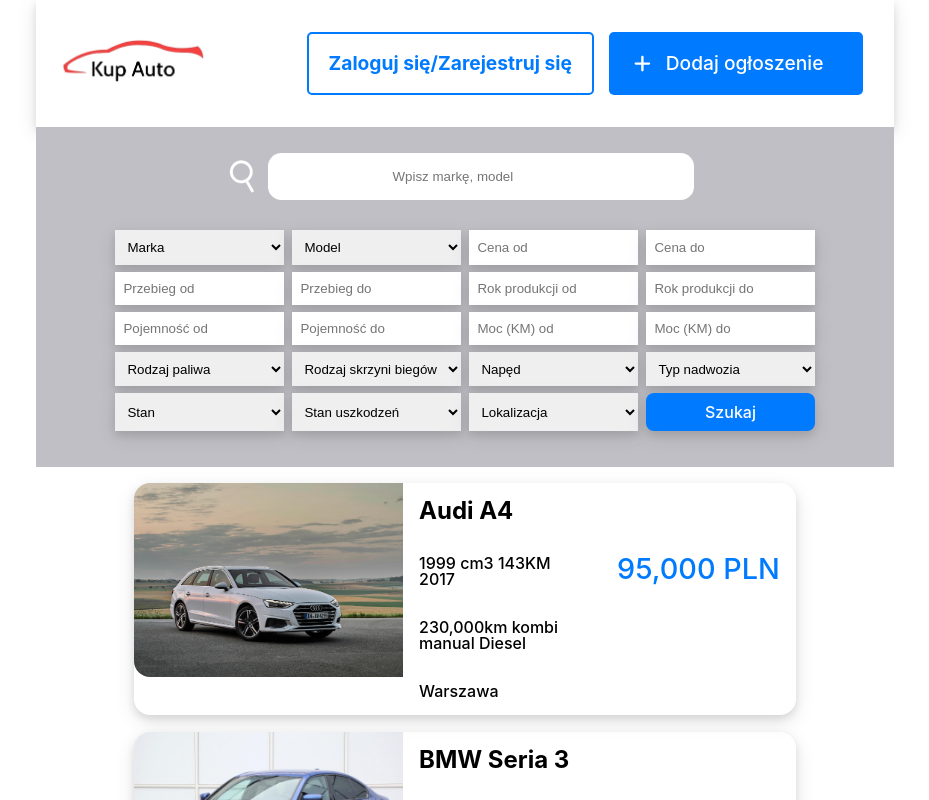
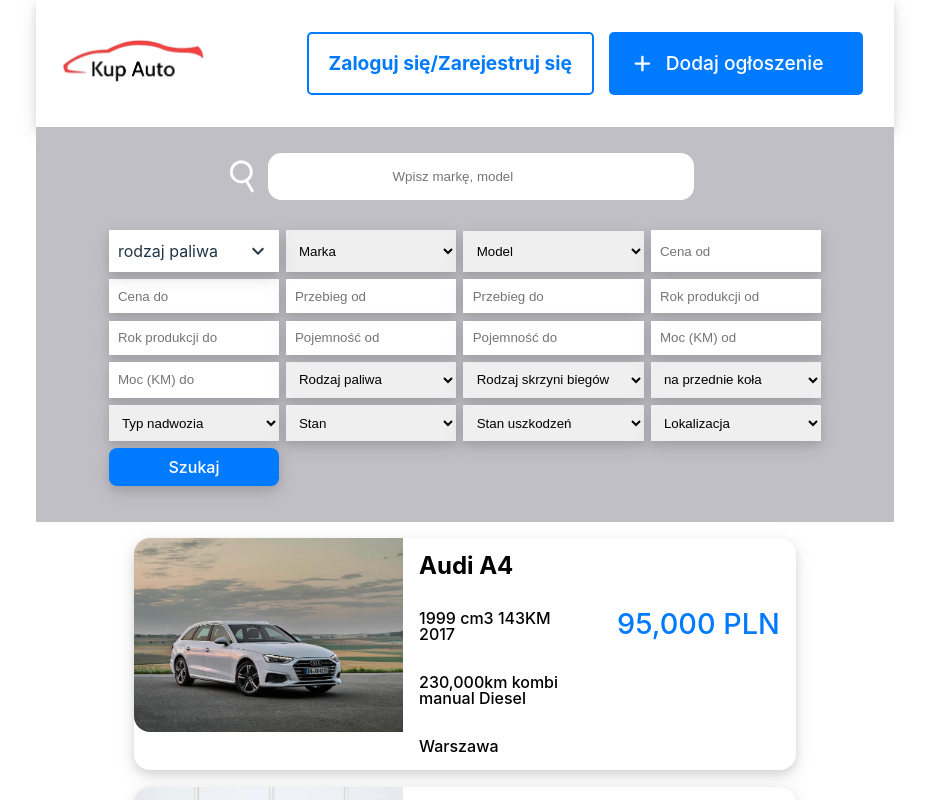
Before and after one commit to KrystianPolak/kupAuto, a React (Vite) app in the folder frontend/: page /core in a window 1280 px wide. Shown: the top 800 px of the page, without its empty margins (175-1104 px from the left). Built offline with nearby package versions, Linux system fonts and the light colour scheme.

Commit message:
MultiSelectCheckbox

```diff
--- /dev/null
+++ b/frontend/src/components/MultiSelectCheckbox/MultiSelectCheckbox.jsx
@@ -0,0 +1,53 @@
+import React, { useState } from 'react';
+import './multi-select-checkbox.css'
+import { Checkbox, FormControlLabel} from '@mui/material';
+import ExpandMoreIcon from '@mui/icons-material/ExpandMore';
+
+const MultiSelectCheckbox = ({ options, onChange, placeholder }) => {
+    const [isOpen, setIsOpen] = useState(false);
+    const [selectedValues, setSelectedValues] = useState([]);
+
+    const toggleDropdown = () => {
+      setIsOpen(!isOpen);
+    };
+
+    const handleCheckboxChange = (value) => {
+      const newSelectedValues = selectedValues.includes(value)
+        ? selectedValues.filter((v) => v !== value)
+        : [...selectedValues, value];
+      setSelectedValues(newSelectedValues);
+      onChange(newSelectedValues);  // Przekazanie nowych wartości do komponentu nadrzędnego
+    };
+
+
+
+  return (
+    <div className="multi-select-checkbox">
+      <div className="select-box" onClick={toggleDropdown}>
+        <span>{placeholder}</span><ExpandMoreIcon></ExpandMoreIcon>
+        <div className={`dropdown ${isOpen ? 'open' : ''}`}>
+          {options.map(([key, label]) => (
+            <FormControlLabel
+            key={key}
+            control={
+              <Checkbox
+                checked={selectedValues.includes(key)}
+                onChange={() => handleCheckboxChange(key)}
+                sx={{
+                    color: 'salmon', // Zmiana koloru w stanie nieaktywności
+                    '&.Mui-checked': {
+                      color: 'salmon', // Zmiana koloru, gdy checkbox jest zaznaczony
+                    }
+                  }}
+              />
+            }
+            label={label}
+          />
+          ))}
+        </div>
+      </div>
+    </div>
+  );
+};
+
+export default MultiSelectCheckbox;
--- /dev/null
+++ b/frontend/src/components/MultiSelectCheckbox/multi-select-checkbox.css
@@ -0,0 +1,37 @@
+.select-box {
+    background-color: white;
+    position: relative;
+    padding: 5%;
+    border: none;
+    margin: 2%;
+    box-shadow: 0 4px 8px rgba(0, 0, 0, 0.1), 0 6px 20px rgba(0, 0, 0, 0.1);
+    display: flex;
+    align-items: center;
+    justify-content: space-between;
+  }
+
+  .dropdown {
+    display: flex;
+    top: 100%;
+    display: none;
+    position: absolute;
+    background-color: white;
+    /* border: 1px solid #ddd; */
+    width: 100%;
+    max-height: 150px;
+    font-size: 1.5em;
+    overflow-y: auto;
+    z-index: 1;
+    left: 0;
+    box-sizing: border-box;
+  }
+
+  .multi-select-checkbox .dropdown.open {
+    display: block;
+  }
+
+  .multi-select-checkbox label {
+    display: flex;
+    align-items: center;
+    margin-bottom: 5px;
+  }
--- a/frontend/src/components/Search.jsx
+++ b/frontend/src/components/Search.jsx
@@ -1,41 +1,48 @@
 import React, { useState } from 'react';
 import LoupeIcon from '../assets/images/loupe-svgrepo-com.svg';
-import { fuelTypes, drives, gearboxTypes, conditions, damages, bodyTypes } from './Announcments';
+// import { fuelTypes, drives, gearboxTypes, conditions, damages, bodyTypes } from './Announcments';
 // import Announcments from './Announcments';
 import Announcments, { advertisements } from './Announcments';
-import carBrandsAndModels from '../data/carBrandsAndModels.json'
+// import carBrandsAndModels from '../data/carBrandsAndModels.json'
+import useCarBrandsAndModels from '../hooks/useCarBrandsAndModels';
+import useCarData from '../hooks/useCarData';
+import MultiSelectCheckbox from './MultiSelectCheckbox/MultiSelectCheckbox';
+
+
 
 
 const Search = () => {
-  const [selectedBrand, setSelectedBrand] = useState('');
-  const [selectedFuelType, setSelectedFuelType] = useState('');
-  const [selectedBodyType, setSelectedBodyType] = useState('');
+  // const [selectedBrand, setSelectedBrand] = useState('');
   const [selectedLocation, setSelectedLocation] = useState('');
 
-  const carBrands = carBrandsAndModels.map((car) => car.brand).sort();
+  const { carBrands, selectedBrand, handleBrandChange, carModels } = useCarBrandsAndModels();
+  const {selectedFuelTypes,
+    selectedGearBoxes,
+    selectedDrives,
+    selectedCondition,
+    selectedDamages,
+    selectedBodyTypes,
+    fuelTypes,
+    gearBoxes,
+    drives,
+    condition,
+    damages,
+    bodyTypes,
+    setSelectedValue} = useCarData();
 
-  const handleBrandChange = (e) => {
-    setSelectedBrand(e.target.value);
-  };
-
-  const selectedBrandData = carBrandsAndModels.find((car) => car.brand === selectedBrand);
-  const getCarModels = () => {
-    if (selectedBrandData) {
-      return selectedBrandData.models;
-    }
-    return [];
-  };
-  const carModels = getCarModels();
-
+  const getSelect = (handle) => (e) => handle(e.target.value);
 
 
   const filteredCars = advertisements.filter((car) => {
     return (
       (selectedBrand === '' || car.brand === selectedBrand) &&
-      (selectedFuelType === '' || car.fuelType === selectedFuelType) &&
-      (selectedBodyType === '' || car.bodyType === selectedBodyType)
+      (selectedFuelTypes.length === 0 || selectedFuelTypes.includes(car.fuelType.toLowerCase())) &&
+      (selectedBodyTypes === '' || car.bodyType === selectedBodyTypes)
     );
   });
+
+  console.log(selectedFuelTypes);
+
   return (
     <>
      <section className="search-section">
@@ -44,7 +51,12 @@
              <input placeholder="Wpisz markę, model" className="browser" type="text"/>
          </div>
          <form className="search" action="">
-             <select className="search__select" name="car-brands" id="searchBrand" onChange={handleBrandChange}>
+            <MultiSelectCheckbox
+        options={fuelTypes}
+        placeholder={'rodzaj paliwa'}
+        onChange={(selectedFuelTypes) => setSelectedValue('fuelTypes', selectedFuelTypes)}
+        />
+             <select className="search__select" name="car-brands" id="searchBrand" onChange={getSelect(handleBrandChange)}>
                  <option value="">Marka</option>
                  {carBrands.map((brand, index) => (
                     <option key={index} value={brand}>{brand}</option>
@@ -78,31 +90,25 @@
 
              <input type="text" className="search__select" placeholder="Moc (KM) do" name="power-to"/>
 
-             <select className="search__select" name="fuel-type" id="searchFuelType">
+             <select className="search__select" name="fuel-type" id="searchFuelType" onChange={(e) => setSelectedValue('fuelTypes', e.target.value)}>
                  <option value="">Rodzaj paliwa</option>
-                 {Object.keys(fuelTypes).map((key) => (
-                   <option key={key} value={fuelTypes[key]}>
-                     {fuelTypes[key]}
-                   </option>
-                 ))}
+                 {fuelTypes.map(([key, value]) => (
+                    <option key={key} value={value}>{value}</option>
+                  ))}
              </select>
 
-             <select className="search__select" name="gearbox-type" id="">
+             <select className="search__select" name="gearbox-type" id="" onChange={(e) => setSelectedValue('gearBoxes', e.target.value)}>
                  <option value="">Rodzaj skrzyni biegów</option>
-                 {Object.keys(gearboxTypes).map((key) => (
-                   <option key={key} value={gearboxTypes[key]}>
-                     {gearboxTypes[key]}
-                   </option>
-                 ))}
+                 {gearBoxes.map(([key, value]) => (
+                    <option key={key} value={value}>{value}</option>
+                  ))}
              </select>
 
-             <select className="search__select" name="drive-type" id="">
-                 <option value="">Napęd</option>
-                 {Object.keys(drives).map((key) => (
-                   <option key={key} value={drives[key]}>
-                     {drives[key]}
-                   </option>
-                 ))}
+             <select className="search__select" name="drive-type" id="" onChange={(e) => setSelectedValue('drives', e.target.value)}>
+                 <option value="" disabled hidden>Napęd</option>
+                 {drives.map(([key, value]) => (
+                    <option key={key} value={value}>{value}</option>
+                  ))}
              </select>
 
              <select className="search__select" name="body-type" id="">
@@ -116,9 +122,9 @@
 
              <select className="search__select" name="condition" id="">
                  <option value="">Stan</option>
-                 {Object.keys(conditions).map((key) => (
-                   <option key={key} value={conditions[key]}>
-                     {conditions[key]}
+                 {Object.keys(condition).map((key) => (
+                   <option key={key} value={condition[key]}>
+                     {condition[key]}
                    </option>
                  ))}
              </select>
--- /dev/null
+++ b/frontend/src/hooks/useCarBrandsAndModels.js
@@ -0,0 +1,26 @@
+import { useState } from 'react';
+import carBrandsAndModels from '../data/carBrandsAndModels.json';
+
+const useCarBrandsAndModels = () => {
+  const [selectedBrand, setSelectedBrand] = useState('');
+
+  const carBrands = carBrandsAndModels.map(car => car.brand).sort();
+
+  const handleBrandChange = (brand) => {
+    setSelectedBrand(brand);
+  };
+
+  const getModelsForSelectedBrand = () => {
+    const selectedBrandData = carBrandsAndModels.find(car => car.brand === selectedBrand);
+    return selectedBrandData ? selectedBrandData.models : [];
+  };
+
+  return {
+    carBrands,
+    selectedBrand,
+    handleBrandChange,
+    carModels: getModelsForSelectedBrand()
+  };
+};
+
+export default useCarBrandsAndModels;
--- /dev/null
+++ b/frontend/src/hooks/useCarData.js
@@ -0,0 +1,58 @@
+import { useState } from 'react';
+import carData from '../data/carData.json'
+
+const useCarData = () => {
+
+const [selectedFuelTypes, setSelectedFuelTypes] = useState('');
+const [selectedGearBoxes, setSelectedGearBoxes] = useState('');
+const [selectedDrives, setSelectedDrives] = useState('');
+const [selectedCondition, setSelectedCondition] = useState('');
+const [selectedDamages, setSelectedDamages] = useState('');
+const [selectedBodyTypes, setSelectedBodyTypes] = useState('');
+
+
+const fuelTypes = Object.entries(carData.fuelTypes);
+const gearBoxes = Object.entries(carData.gearboxTypes);
+const drives = Object.entries(carData.drives);
+const condition = Object.entries(carData.conditions);
+const damages = Object.entries(carData.damages);
+const bodyTypes = Object.entries(carData.bodyTypes);
+
+
+
+const setSelectedValue = (type, value) => {
+    const setters = {
+      fuelTypes: setSelectedFuelTypes,
+      gearBoxes: setSelectedGearBoxes,
+      drives: setSelectedDrives,
+      conditions: setSelectedCondition,
+      damages: setSelectedDamages,
+      bodyTypes: setSelectedBodyTypes,
+    };
+
+
+    if (setters[type]) {
+      setters[type](value);
+    } else {
+      console.warn(`Nieznany typ: ${type}`);
+    }
+  };
+
+  return {
+    selectedFuelTypes,
+    selectedGearBoxes,
+    selectedDrives,
+    selectedCondition,
+    selectedDamages,
+    selectedBodyTypes,
+    fuelTypes,
+    gearBoxes,
+    drives,
+    condition,
+    damages,
+    bodyTypes,
+    setSelectedValue
+  };
+
+};
+export default useCarData;
```
